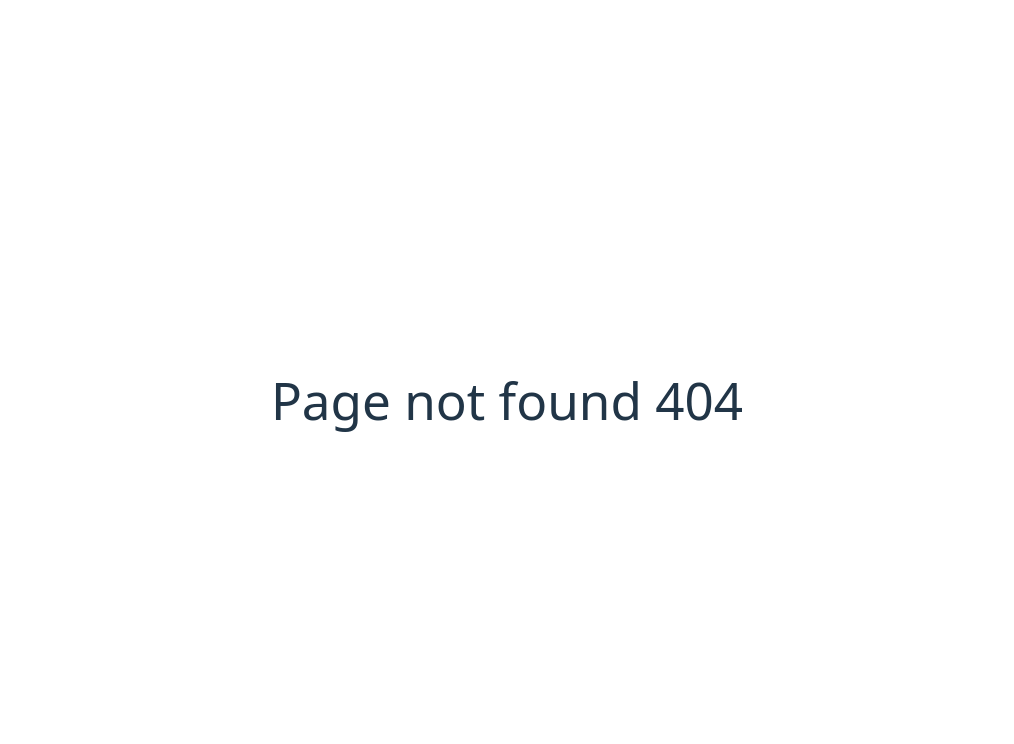
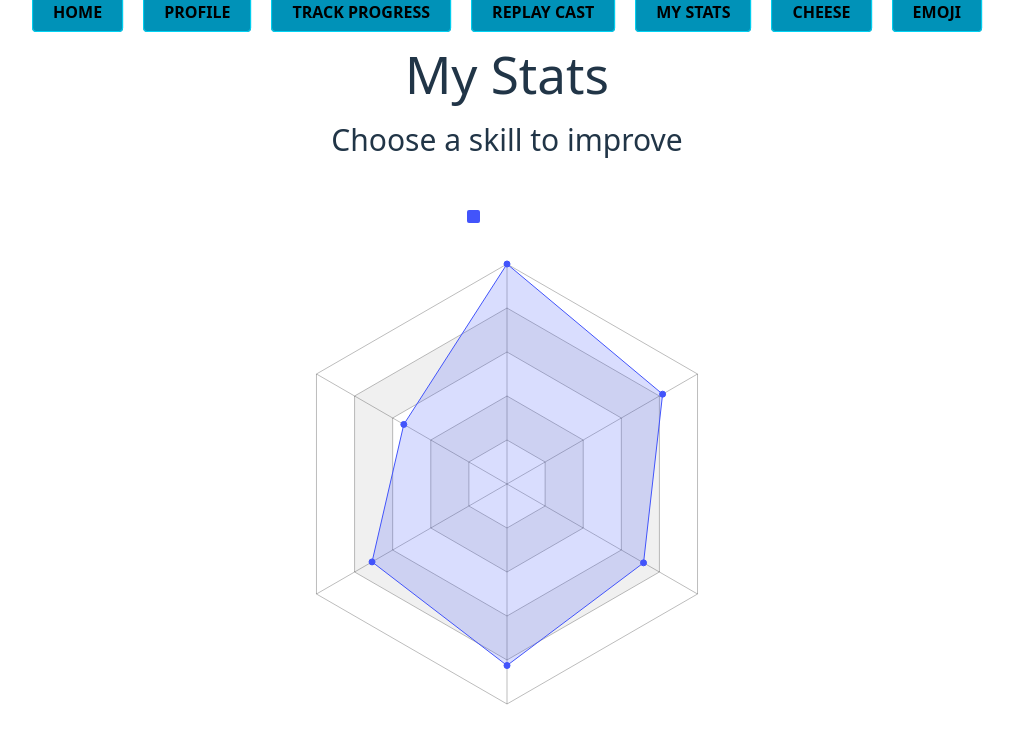
Before and after one commit to lazamal/sc2-scrub, a React (Vite) app: page /MyStats in a window 1280 px wide. Before the commit this address had no page. Shown: the top 744 px of the page, without its empty margins (133-1147 px from the left). Built offline with nearby package versions, Linux system fonts and the light colour scheme.

Commit message:
my stats page

```diff
--- a/package.json
+++ b/package.json
@@ -10,6 +10,10 @@
     "preview": "vite preview"
   },
   "dependencies": {
+    "@emotion/react": "^11.14.0",
+    "@emotion/styled": "^11.14.1",
+    "@mui/material": "^7.3.4",
+    "@mui/x-charts": "^8.14.0",
     "@tailwindcss/vite": "^4.1.13",
     "axios": "^1.12.2",
     "react": "^19.1.1",
--- a/src/App.jsx
+++ b/src/App.jsx
@@ -3,7 +3,7 @@ import { BrowserRouter, Routes, Route } from "react-router";
 import Homepage from "./pages/Homepage";
 import Page404 from "./pages/Page404";
 import ReplayCast from "./pages/ReplayCast";
-import MyBest from "./pages/MyBest";
+import MyStats from "./pages/MyStats";
 import Profile from "./pages/Profile";
 import Cheese from "./pages/Cheese";
 import Track from "./pages/Track";
@@ -13,7 +13,7 @@ function App() {
   const routeArray = [
     { path: "/", element: <Homepage /> },
     { path: "ReplayCast", element: <ReplayCast /> },
-    { path: "MyBest", element: <MyBest /> },
+    { path: "MyStats", element: <MyStats /> },
     { path: "Profile", element: <Profile /> },
     { path: "Cheese", element: <Cheese /> },
     { path: "Track", element: <Track /> },
--- a/src/components/Navbar.jsx
+++ b/src/components/Navbar.jsx
@@ -7,13 +7,13 @@ export default function Navbar() {
     { name: "Profile", link: "/Profile" },
     { name: "Track progress", link: "/Track" },
     { name: "Replay Cast", link: "/ReplayCast" },
-    { name: "My Best", link: "/myBest" },
+    { name: "My stats", link: "/myStats" },
     { name: "Cheese", link: "/Cheese" },
     { name: "Emoji", link: "/getEmoji" },
   ];
 
   return (
-    <nav className="fixed top-0 left-1/2 -translate-x-1/2 ">
+    <nav className="fixed top-0 left-1/2 -translate-x-1/2 min-w-max ">
       <div className="flex justify-evenly space-x-5">
         {navbarArray.map(({ name, link }) => {
           return (
@@ -26,15 +26,3 @@ export default function Navbar() {
     </nav>
   );
 }
-
-{
-  /* swapped this code for the map */
-}
-{
-  /* <NavbarButton link="/">Home</NavbarButton>
-        <NavbarButton link="/Profile">Profile</NavbarButton>
-        <NavbarButton link="/Track">Track progress</NavbarButton>
-        <NavbarButton link="/ReplayCast">Replay Cast</NavbarButton>
-        <NavbarButton link="/MyBest">My Best</NavbarButton>
-        <NavbarButton link="/Cheese">Cheese</NavbarButton> */
-}
--- a/src/pages/MyBest.jsx
+++ /dev/null
@@ -1,11 +0,0 @@
-import { BrowserRouter, Routes, Route, Router, Link } from "react-router";
-import Navbar from "../components/Navbar";
-
-export default function MyBest() {
-  return (
-    <>
-      <Navbar />
-      <h1>My Best</h1>
-    </>
-  );
-}
--- /dev/null
+++ b/src/pages/MyStats.jsx
@@ -0,0 +1,58 @@
+import { BrowserRouter, Routes, Route, Router, Link } from "react-router";
+import Navbar from "../components/Navbar";
+import { RadarChart } from "@mui/x-charts/RadarChart";
+import { labelMarkClasses } from "@mui/x-charts/ChartsLabel";
+
+import { useState } from "react";
+
+export default function MyBest() {
+  const [radarClick, setRadarClick] = useState("");
+
+  return (
+    <>
+      <Navbar />
+      <div className="flex flex-col justify-center">
+        <h1 className="">My Stats</h1>
+        <h2 className="text-3xl mb-10 pt-5">Choose a skill to improve</h2>
+        <RadarChart
+          width={600}
+          height={500}
+          onAxisClick={(event, params) => setRadarClick(params.axisValue)}
+          series={[
+            {
+              label: "Player",
+              data: [120, 98, 86, 99, 85, 65],
+              fillArea: true,
+            },
+          ]}
+          radar={{
+            max: 120,
+            metrics: [
+              "Agression",
+              "Build Strategy",
+              "Micro-ability",
+              "Consistenty",
+              "Improvisation",
+              "Efficiency",
+            ],
+          }}
+          sx={{
+            "& text": {
+              fontSize: "15px !important",
+              fill: "white",
+            },
+          }}
+          slotProps={{
+            legend: {
+              sx: {
+                fontSize: 20,
+                color: "White",
+              },
+            },
+          }}
+        />
+      </div>
+      <div className="mt-5 text-3xl">{radarClick ? radarClick : ""}</div>
+    </>
+  );
+}
```
Also changed, not shown: 1 other file (tests, documents, lock files or other folders).
